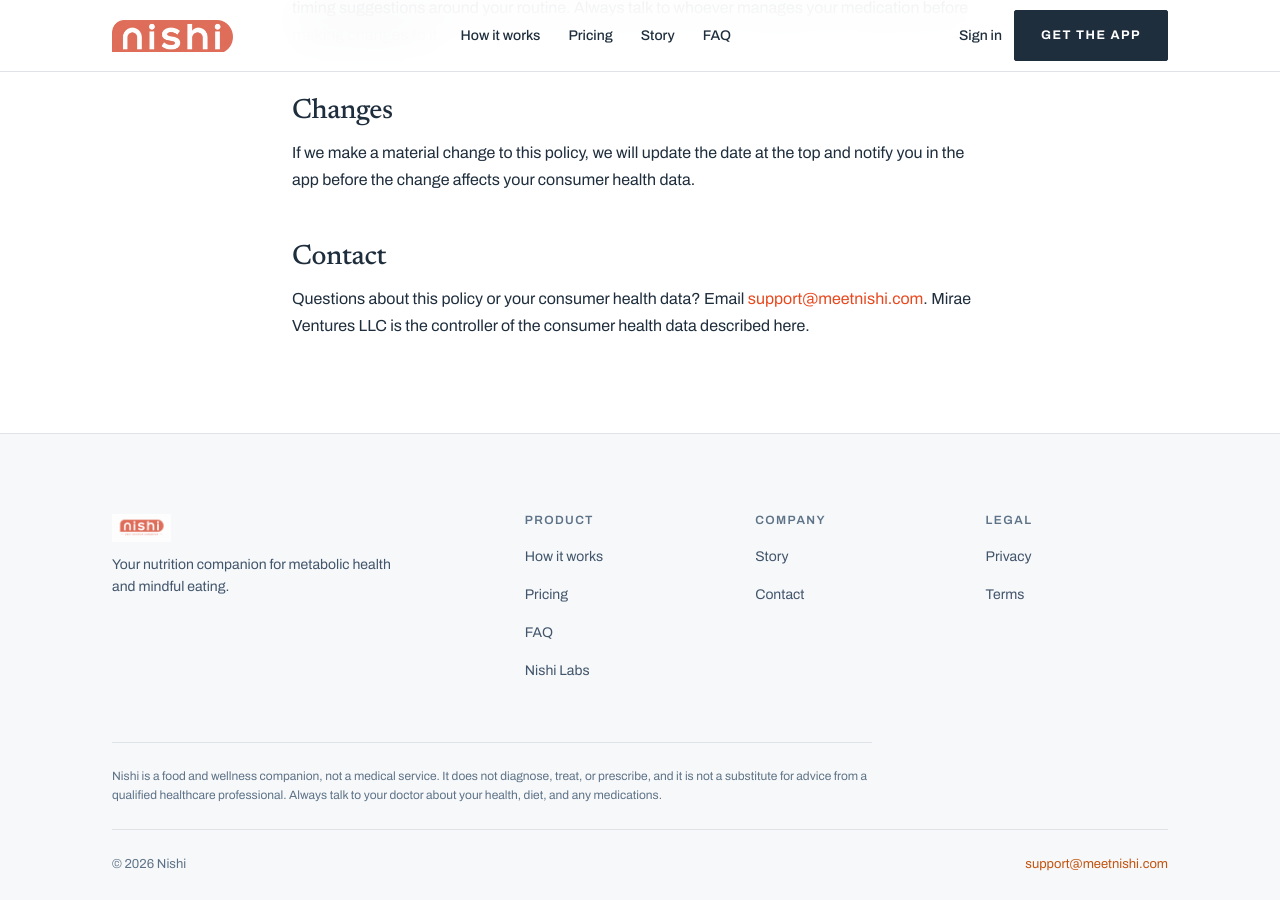
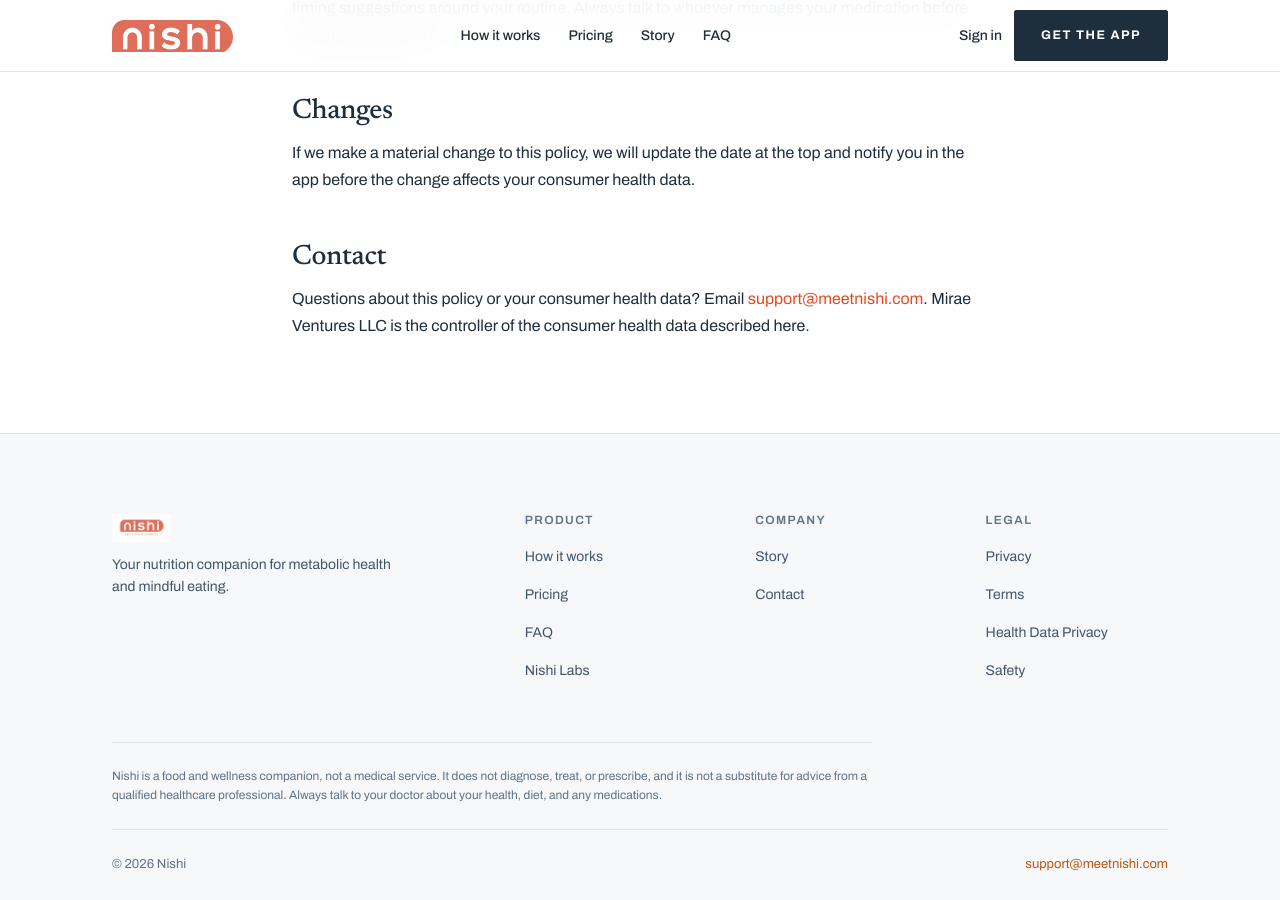
Before and after one commit to Satban/meetnishi, a Jekyll site: the page consumer-health-privacy.html, which Jekyll copies as it is, in a window 1280 px wide and 900 px high, scrolled down 3050 px. Built offline with Jekyll 4.4.1, drawn with Linux system fonts in a browser that asks for light colours.

Commit message:
Footer: Health Data Privacy and Safety links on the remaining pages; Safety page eyebrow reads Support
Co-Authored-By: Claude Opus 5 (1M context) <noreply@anthropic.com>
Claude-Session: https://claude.ai/code/session_017C75kZkUvuGjcr13jvtnsy

```diff
--- a/consumer-health-privacy.html
+++ b/consumer-health-privacy.html
@@ -267,6 +267,8 @@
           <ul>
             <li><a href="/privacy">Privacy</a></li>
             <li><a href="/terms">Terms</a></li>
+            <li><a href="/consumer-health-privacy">Health Data Privacy</a></li>
+            <li><a href="/safety">Safety</a></li>
           </ul>
         </div>
       </div>
--- a/safety.html
+++ b/safety.html
@@ -131,7 +131,7 @@
   <header class="hero" style="padding-bottom: 0;">
     <div class="container">
       <div class="hero-inner" style="text-align: left; max-width: 760px;">
-        <span class="eyebrow">Legal</span>
+        <span class="eyebrow">Support</span>
         <h1>Safety and support</h1>
         <p class="lead">If you are struggling, you deserve a person, not an app. These are the people to reach, and how Nishi behaves around this.</p>
       </div>
@@ -219,6 +219,8 @@
           <ul>
             <li><a href="/privacy">Privacy</a></li>
             <li><a href="/terms">Terms</a></li>
+            <li><a href="/consumer-health-privacy">Health Data Privacy</a></li>
+            <li><a href="/safety">Safety</a></li>
           </ul>
         </div>
       </div>
```
